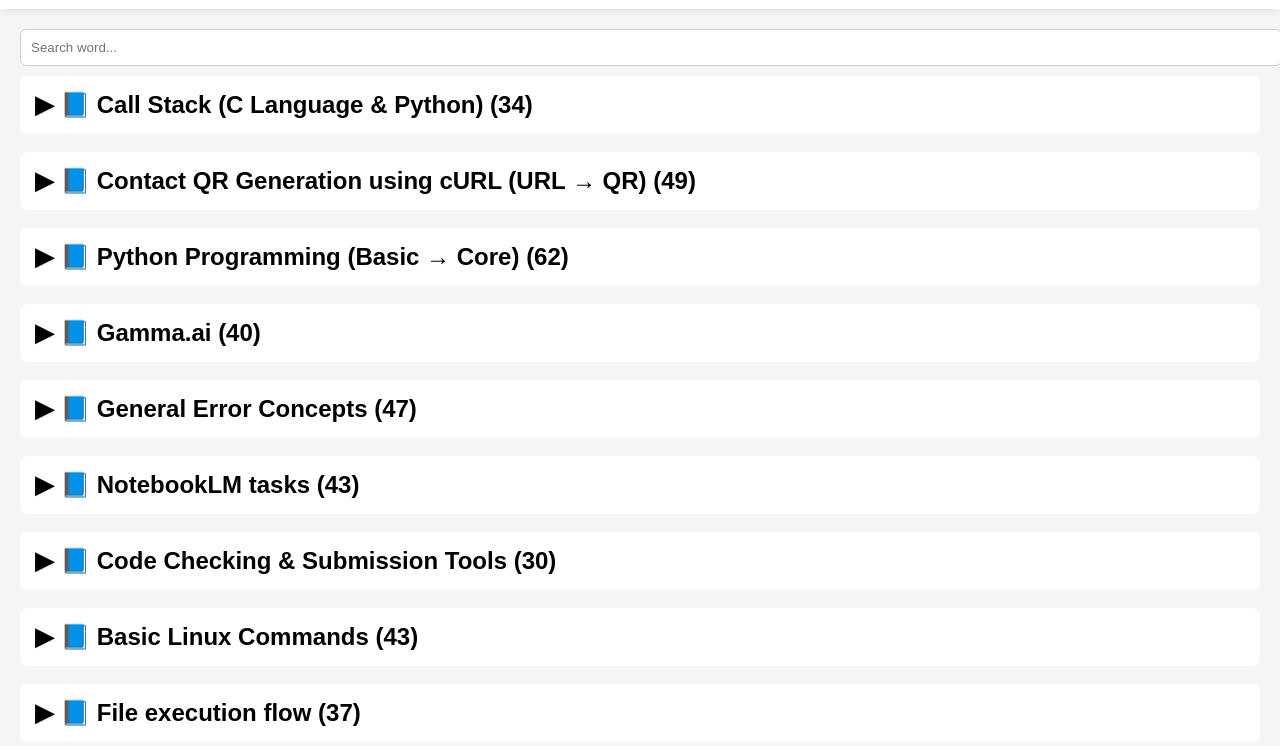
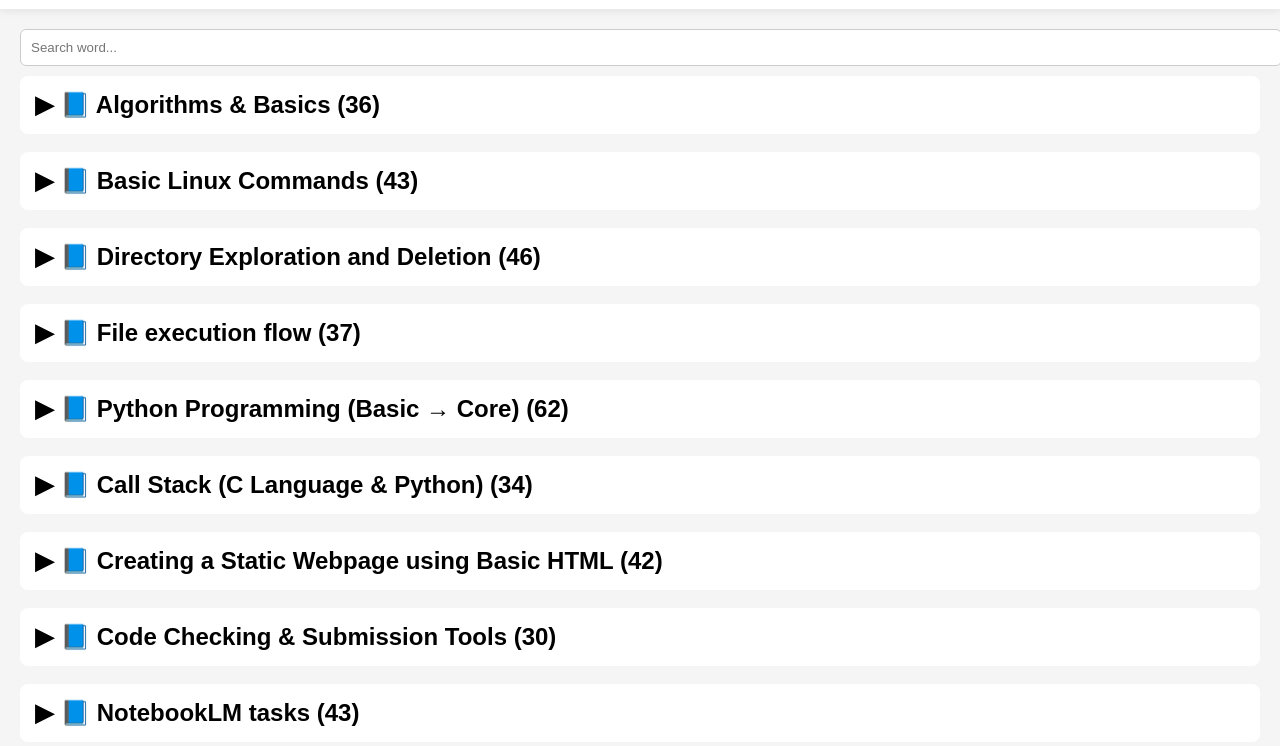
Before and after one commit to arunsindiri/dictionary-ai_karyashala, a plain HTML site: page index.html in a window 1280 px wide. Shown: the part 54-800 px from the top of the page. Drawn offline with Linux system fonts and the light colour scheme.

Commit message:
modifyed the index.html for ordered topics

```diff
--- a/index.html
+++ b/index.html
@@ -137,9 +137,24 @@
 
 let mergedDictionary={}
 let currentLanguage=localStorage.getItem("lang")||"english"
+let openedTopics = new Set()
 
-/* ⭐ Track opened tabs */
-let openedTopics = new Set()
+/* ⭐ Topic Order */
+const topicOrder = [
+    "Algorithms & Basics",
+    "Basic Linux Commands",
+    "Directory Exploration and Deletion",
+    "File execution flow",
+    "Python Programming (Basic → Core)",
+    "Call Stack (C Language & Python)",
+    "Creating a Static Webpage using Basic HTML",
+    "Code Checking & Submission Tools",
+    "NotebookLM tasks",
+    "Gamma.ai",
+    "ElevenLabs Text to Audio",
+    "Contact QR Generation using cURL (URL → QR)",
+    "General Error Concepts"
+]
 
 /* ---------- Load JSON ---------- */
 
@@ -183,16 +198,7 @@
     return currentLanguage==="english"?item.english:item.telugish
 }
 
-function displayDictionary(){
-
-    dictionary.innerHTML=""
-
-    if(!Object.keys(mergedDictionary).length){
-        dictionary.innerHTML=`<div class="empty">Dictionary is empty</div>`
-        return
-    }
-
-    for(let topic in mergedDictionary){
+function createTopicUI(topic){
 
     let count=0
     Object.values(mergedDictionary[topic]).forEach(arr=>count+=arr.length)
@@ -201,10 +207,8 @@
     topicDiv.className="topic"
 
     let header=document.createElement("h2")
-
     let body=document.createElement("div")
 
-        /* ⭐ Restore open state */
     let isOpen = openedTopics.has(topic)
     body.style.display = isOpen ? "block" : "none"
 
@@ -213,7 +217,6 @@
         : `▶ 📘 ${topic} (${count})`
 
     header.onclick=()=>{
-
         let open=body.style.display==="none"
 
         body.style.display=open?"block":"none"
@@ -222,7 +225,6 @@
             ? `▼ 📘 ${topic} (${count})`
             : `▶ 📘 ${topic} (${count})`
 
-            /* ⭐ Save state */
         if(open){
             openedTopics.add(topic)
         }else{
@@ -253,7 +255,30 @@
 
     topicDiv.appendChild(header)
     topicDiv.appendChild(body)
+
     dictionary.appendChild(topicDiv)
+}
+
+function displayDictionary(){
+
+    dictionary.innerHTML=""
+
+    if(!Object.keys(mergedDictionary).length){
+        dictionary.innerHTML=`<div class="empty">Dictionary is empty</div>`
+        return
+    }
+
+    /* ⭐ Show topics in custom order */
+    for(let topic of topicOrder){
+        if(mergedDictionary[topic]){
+            createTopicUI(topic)
+        }
+    }
+
+    /* ⭐ Show remaining topics */
+    for(let topic in mergedDictionary){
+        if(topicOrder.includes(topic)) continue
+        createTopicUI(topic)
     }
 }
 
```
Lines whose indentation alone changed are shown as unchanged.
